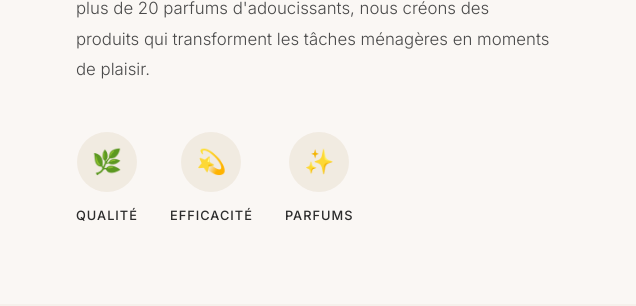
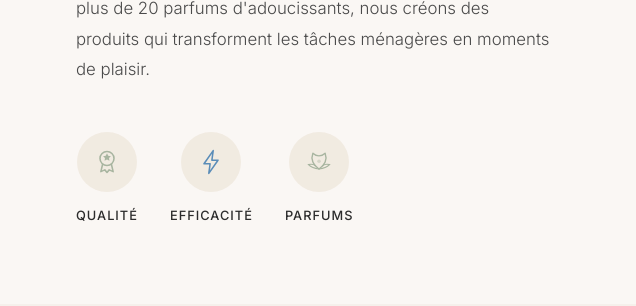
Before and after one commit to Atou01/propure-site, a plain HTML site: page index.html in a window 1280 px wide. Shown: the part 2240-2546 px from the top of the page, 644-1280 px from the left. Drawn offline with nearby package versions, Linux system fonts and the light colour scheme.

Commit message:
Remplace les emojis par des icônes SVG + favicon = logo
- Section Qualité/Efficacité/Parfums : emojis remplacés par
  des icônes SVG (médaille, éclair, lotus) dans les couleurs
  de la marque
- Favicon mis à jour sur les 9 pages (logo.png au lieu de
  favicon.svg manquant)
- CSS ajusté pour les icônes img dans .value-icon

Co-Authored-By: Claude Opus 4.6 <noreply@anthropic.com>

```diff
--- a/css/styles.css
+++ b/css/styles.css
@@ -574,6 +574,9 @@ body {
   background: rgba(196, 168, 124, 0.15);
   display: flex; align-items: center; justify-content: center;
   margin: 0 auto 0.75rem; font-size: 1.5rem;
+}
+.value-icon img {
+  width: 28px; height: 28px; object-fit: contain;
 }
 .value-label {
   font-size: 0.8rem; font-weight: 500;
--- a/index.html
+++ b/index.html
@@ -7,7 +7,7 @@
 <meta name="description" content="Découvrez les produits ménagers Pro Pure : lessives, adoucissants et nettoyants premium fabriqués en France. Plus de 20 parfums d'exception. Livraison rapide." />
 <meta name="robots" content="index, follow" />
 <link rel="canonical" href="https://propure-site.vercel.app/" />
-<link rel="icon" type="image/svg+xml" href="/favicon.svg" />
+<link rel="icon" type="image/png" href="/img/logo.png" />
 <meta name="theme-color" content="#2C2C2C" />
 
 <!-- Open Graph -->
@@ -235,15 +235,15 @@
     <p class="brand-story-text reveal">De la lessive au nettoyant multi-usages, en passant par nos plus de 20 parfums d'adoucissants, nous cr&eacute;ons des produits qui transforment les t&acirc;ches m&eacute;nag&egrave;res en moments de plaisir.</p>
     <div class="brand-values stagger-anim reveal-up">
       <div class="value-item">
-        <div class="value-icon">&#127807;</div>
+        <div class="value-icon"><img src="img/icon-medal.svg" alt="Qualit&eacute;" width="28" height="28"></div>
         <span class="value-label">Qualit&eacute;</span>
       </div>
       <div class="value-item">
-        <div class="value-icon">&#128171;</div>
+        <div class="value-icon"><img src="img/icon-lightning.svg" alt="Efficacit&eacute;" width="28" height="28"></div>
         <span class="value-label">Efficacit&eacute;</span>
       </div>
       <div class="value-item">
-        <div class="value-icon">&#10024;</div>
+        <div class="value-icon"><img src="img/icon-lotus.svg" alt="Parfums" width="28" height="28"></div>
         <span class="value-label">Parfums</span>
       </div>
     </div>
```
Also changed, not shown: 404.html (+1 -1 lines), catalogue.html (+1 -1 lines), cgv.html (+1 -0 lines), confidentialite.html (+1 -0 lines), cookies.html (+1 -0 lines), faq.html (+1 -0 lines), mentions-legales.html (+1 -0 lines), product.html (+1 -1 lines), img/icon-lightning.svg (added), img/icon-lotus.svg (added), img/icon-medal.svg (added).
